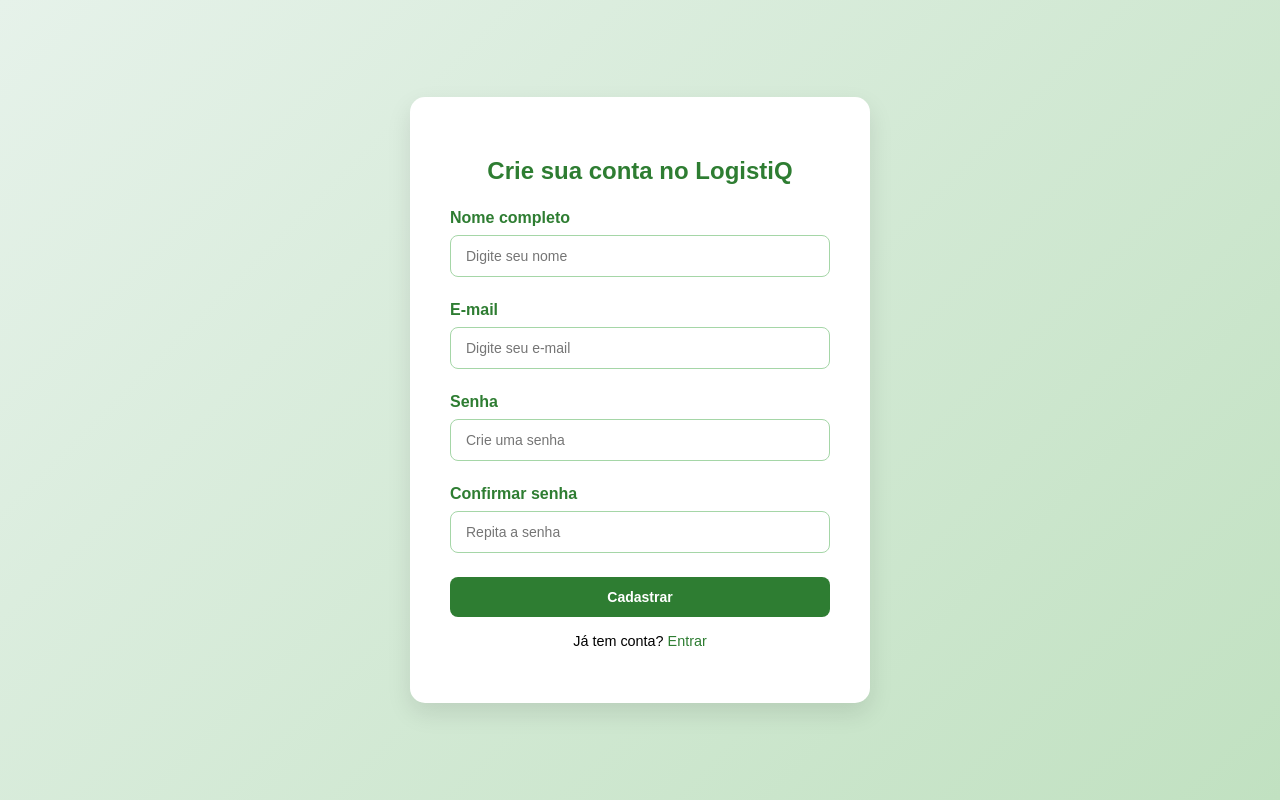
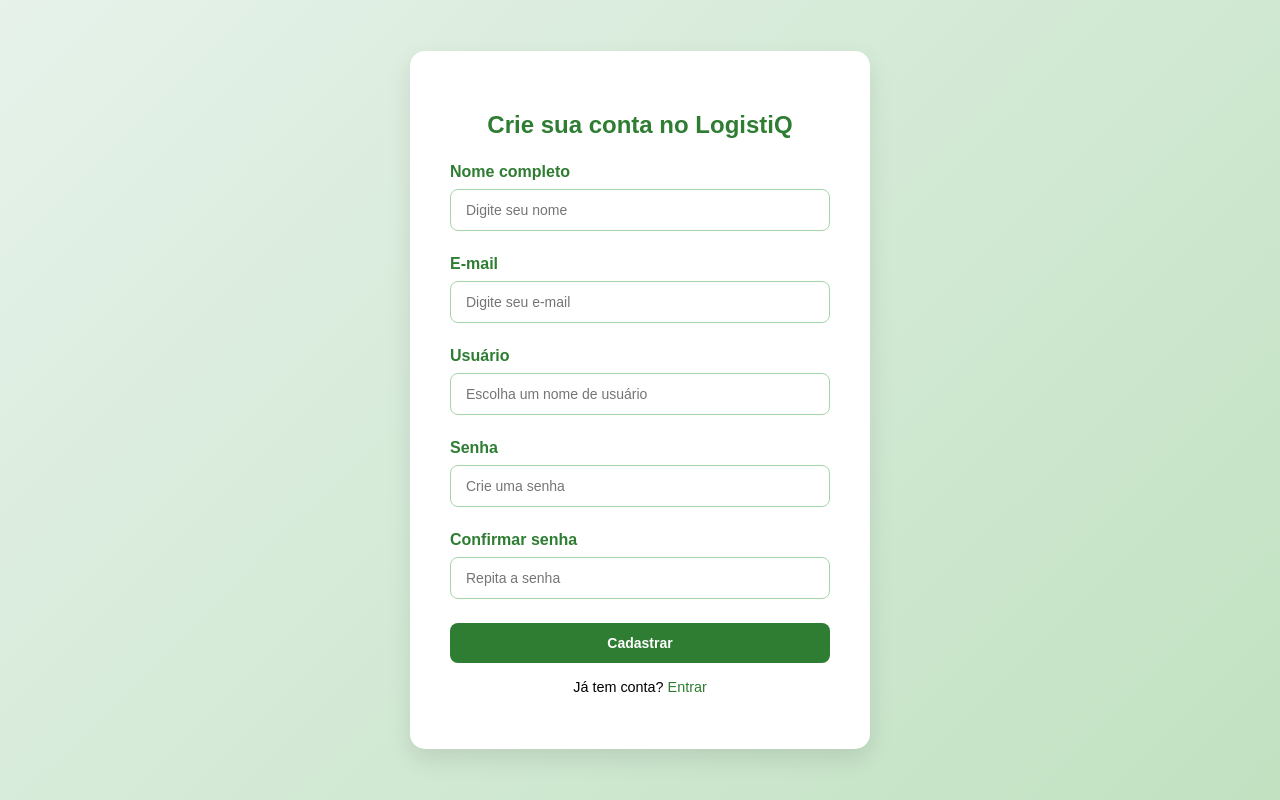
Before and after one commit to NicolasGayb/LogistiQ, a Flask app: page /registro in a window 1280 px wide. Run offline with Flask 3, Linux system fonts and the light colour scheme.

Commit message:
ajuste tela de registro

```diff
--- a/app/templates/registro.html
+++ b/app/templates/registro.html
@@ -131,6 +131,11 @@
                 <input type="email" id="email" name="email" placeholder="Digite seu e-mail" required>
             </div>
             <div class="form-group">
+                <label for="usuario">Usuário</label>
+                <input type="text" id="username" name="username" placeholder="Escolha um nome de usuário" required>
+
+            </div>
+            <div class="form-group">
                 <label for="senha">Senha</label>
                 <input type="password" id="senha" name="senha" placeholder="Crie uma senha" required>
             </div>
```
